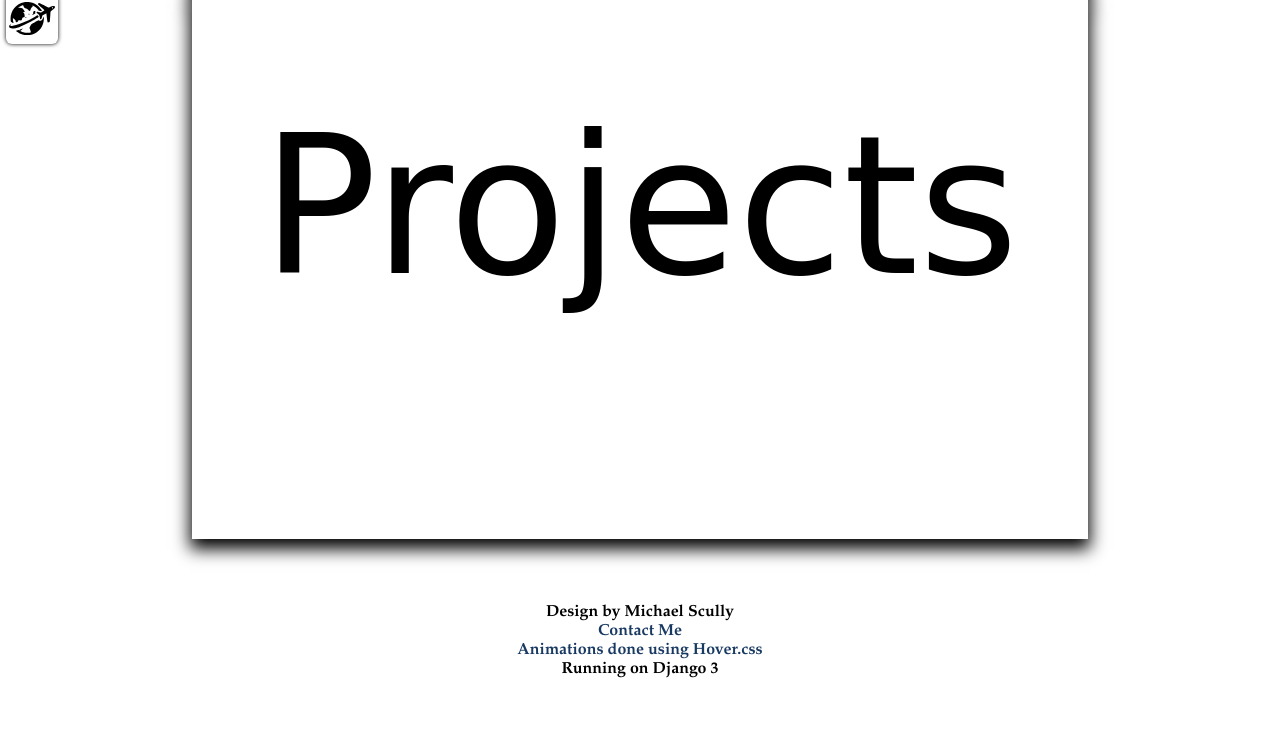
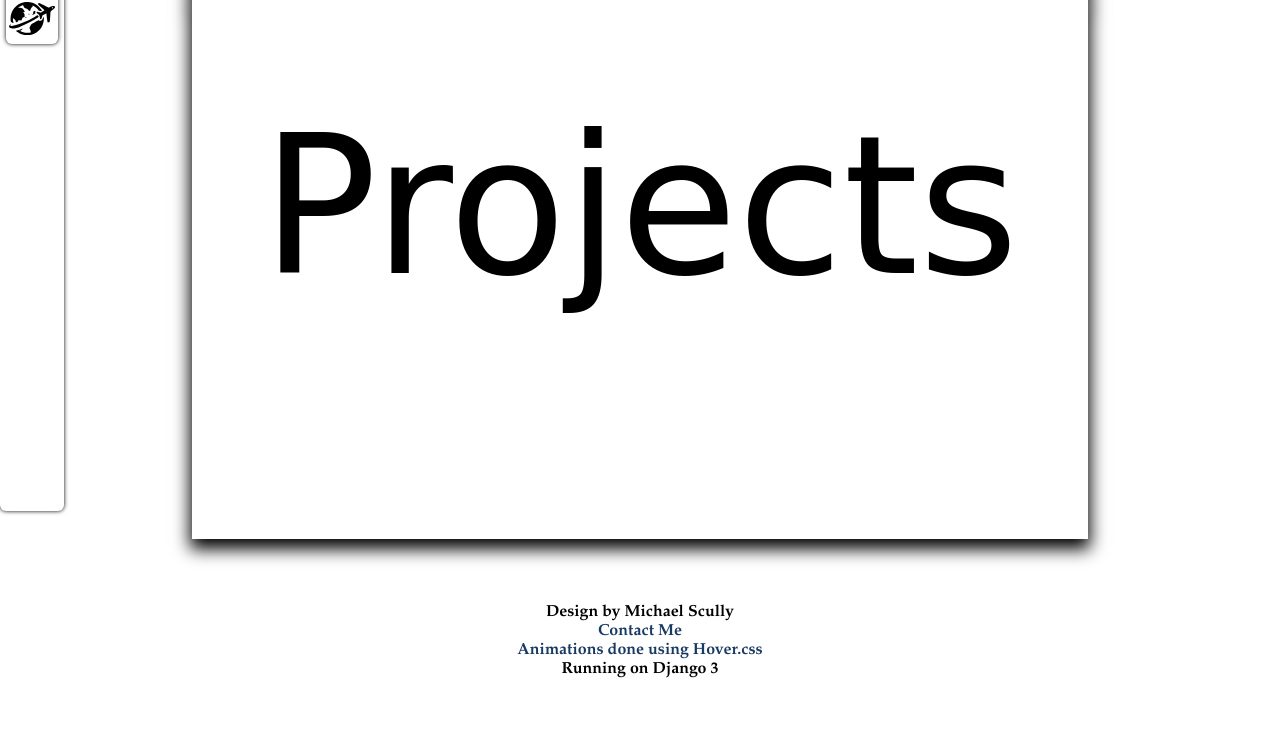
Before and after one commit to mscully4/michaeljscully.com, a Django app: page /resume/projects in a window 1280 px wide. Shown: the part 209-940 px from the top of the page. Run offline with Django 3.2, Linux system fonts and the light colour scheme; data that the repository does not hold is empty; parts of the project's set-up code (start-up, migrations or seed data) failed here and were passed over; some libraries are stand-ins or nearby versions; some web fonts are replaced.

Commit message:
Add box shadow to menu

```diff
--- a/static/home/css/home.css
+++ b/static/home/css/home.css
@@ -39,7 +39,8 @@
     left: 0;
     height: 80vh;
     width: 5vw;
-    /* background-color: aliceblue;  */
+    box-shadow: 0 0 4px #000 !important;
+    border-radius: 6px;
 }
 
 .card {
```
